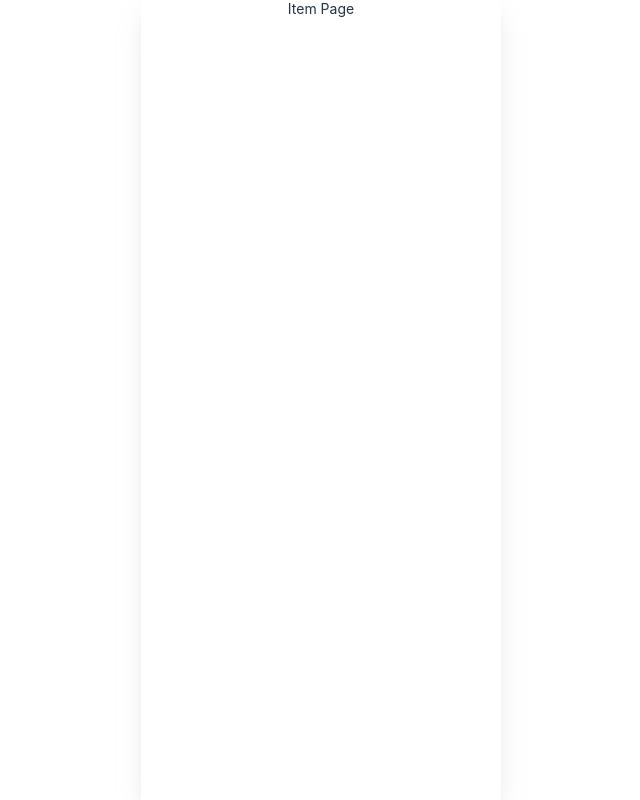
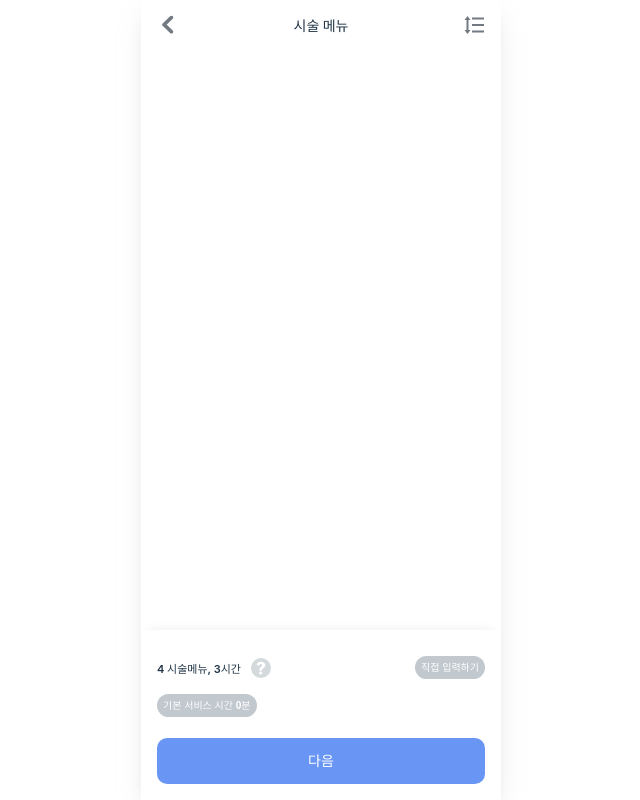
Before and after one commit to redcontroller/colavo-clone, a React (Vite) app in the folder colavo-app/: page /item in a window 1280 px wide. Shown: the whole page, without its empty margins (329-969 px from the left). Built offline with nearby package versions, Linux system fonts and the light colour scheme.

Commit message:
:sparkles: feat: Footer 컴포넌트 개발 (2)

```diff
--- a/colavo-app/src/AppStyle.tsx
+++ b/colavo-app/src/AppStyle.tsx
@@ -6,7 +6,7 @@ const GlobalStyle = createGlobalStyle`
 
     :root {
         font-size: 62.5%;
-        font-family: 'Inter', sans-serif;
+        font-family: Inter, sans-serif;
         color-scheme: light dark;
         color: rgba(255, 255, 255, 0.87);
         background-color: #242424;
--- a/colavo-app/src/components/common/Button/Button.tsx
+++ b/colavo-app/src/components/common/Button/Button.tsx
@@ -10,19 +10,33 @@ interface ButtonOptions {
     text?: string;
     color?: 'blue' | 'gray' | 'darkGray';
     disabled?: boolean;
-    type?: 'default' | 'mixed' | 'image' | 'icon';
+    type?: 'default' | 'mixed' | 'image';
     path?: string;
+    width?: number;
+    height?: number;
     onClick?: (even: React.MouseEvent<HTMLButtonElement>) => void;
 }
 
-const Button = ({ text, color, disabled=false, type='default', path, onClick }: ButtonOptions) => {
+const Button = ({
+    text,
+    color,
+    disabled=false,
+    type='default',
+    path,
+    width=50,
+    height=50,
+    onClick
+}: ButtonOptions) => {
 
     return (
         <Container>
-            { type==='image' || type==='icon' ? (
+            { type==='image' ? (
                     <StyledImg
                         className={`button_${type}`}
                         src={path}
+                        width={width}
+                        height={height}
+                        onClick={onClick}
                     />
                 ):(
                     <StyledButton
--- a/colavo-app/src/components/common/Button/ButtonStyle.tsx
+++ b/colavo-app/src/components/common/Button/ButtonStyle.tsx
@@ -20,16 +20,38 @@ const StyledButton = styled.button`
     }
 
     &.button_darkGray {
-        width: 7.2rem;
-        height: 2.1rem;
+        width: fit-content;
+        height: 100%;
+        height: fit-content;
+        margin: 5px 0px;
         color: var(--font-footer-tag-color);
         font-size: 1rem;
         font-weight: 600;
+        border-radius: 50rem;
         background-color: var(--bg-footer-tag-color);
     }
 `;
 
+interface StyledImgProps {
+    className?: string;
+    src?: string;
+    onClick?: (() => void)
+    |((even: React.MouseEvent<HTMLButtonElement>) => void);
+    width: number;
+    height: number;
+}
+
+const StyledImg = styled.img<StyledImgProps>`
+    display: inline-block;
+    width: ${props => (`${props.width}px` || '5rem')};
+    height: ${props => (`${props.height}px` || '5rem')};
+    padding: 0 10px;
+    cursor: pointer;
+`;
+
 const StyledSpan = styled.span`
+    display: inline-block;
+    padding: 0.3rem 0.6rem;
     position: relative;
     line-height: 1.7rem;
     vertical-align: top;
@@ -49,19 +71,6 @@ const StyledSpan = styled.span`
     }
 `;
 
-const StyledImg = styled.img`
-    display: inline-block;
-    width: 5rem;
-    height: 5rem;
-    padding: 0 10px;
-    cursor: pointer;
-
-    &.button_icon {
-        width: 2rem;
-        height: 2rem;
-    }
-`;
-
 const Container = styled.div`
     width: 100%;
     display: flex;
--- a/colavo-app/src/components/common/Footer/Footer.tsx
+++ b/colavo-app/src/components/common/Footer/Footer.tsx
@@ -1,8 +1,24 @@
 import { useState } from 'react';
-import { styled } from 'styled-components';
 import './FooterStyle.tsx';
 import Button from '../Button/Button';
 import icon_add from '../../../assets/icon/icon_add.svg';
+import icon_question from '../../../assets/icon/icon_question.svg';
+import {
+    DefaultTimeButton,
+    ItemAddButton,
+    TotalItem,
+    QuestionButton,
+    TotalDetailSpan,
+    TotalDetail,
+    TotalAmount,
+    MainText,
+    TotalInfo,
+    Wrapper,
+    FooterChild,
+    FooterTopButton,
+    DiscountWrapper,
+    StyledFooter,
+} from './FooterStyle.tsx';
 
 // interface AggregationData {
 //     totalAmount:number;
@@ -17,6 +33,7 @@ interface FooterInfo {
     // AggregationData?: AggregationData;
     text?: string;
     disabled?: boolean;
+    onClick?: (even: React.MouseEvent<HTMLButtonElement>) => void;
 }
 
 const Footer = ({ type, text, disabled = false }: FooterInfo) => {
@@ -25,6 +42,7 @@ const Footer = ({ type, text, disabled = false }: FooterInfo) => {
     const countItems:number = 4;
     const sumDiscount:number = -14500;
     const countDiscounts:number = 2;
+    const sumTime = 3;
     const [isButton] = useState(
         // false
         type === 'discount' ? true : disabled
@@ -38,30 +56,59 @@ const Footer = ({ type, text, disabled = false }: FooterInfo) => {
                         <Button
                             type='image'
                             path={icon_add}
-                            onClick={() => alert('준비중입니다.')}
+                            onClick={() => alert("준비중입니다.")}
                         />
                     </FooterTopButton>
-                    <Child>
+                    <FooterChild>
                         할인을 선택하세요(여러 개 선택가능)
-                    </Child>
+                    </FooterChild>
                 </DiscountWrapper>
             ):type === 'cart' ? (
-                null
+                <Wrapper>
+                    <TotalInfo>
+                        <MainText>합계</MainText>
+                        <TotalAmount>{`${totalAmount.toLocaleString()}원`}</TotalAmount>
+                    </TotalInfo>
+                    <TotalDetail>
+                        {`${sumItems.toLocaleString()}원 (${countItems} 시술메뉴)`}
+                        <TotalDetailSpan className='detail_pink'>
+                            {` ${sumDiscount.toLocaleString()}원 (${countDiscounts} 할인)`}
+                        </TotalDetailSpan>
+                    </TotalDetail>
+                </Wrapper>
             ):(
-                <TotalInfo>
-                    <MainText>합계</MainText>
-                    <TotalAmount>{`${totalAmount.toLocaleString()}원`}</TotalAmount>
-                    <TotalDetail>
-                        {`
-                        ${sumItems.toLocaleString()}원 (${countItems} 시술메뉴)
-                        `}
-                        <TotalDetail className='detail_pink'>
-                            {`
-                                ${sumDiscount.toLocaleString()} (${countDiscounts} 할인)
-                            `}
-                        </TotalDetail>
-                    </TotalDetail>
-                </TotalInfo>
+                <Wrapper>
+                    <TotalInfo>
+                        <TotalItem>
+                            <FooterChild>
+                                {countItems} 시술메뉴, {sumTime}시간
+                            </FooterChild>
+                            <QuestionButton>
+                                <Button
+                                    type='image'
+                                    width={20}
+                                    height={20}
+                                    path={icon_question}
+                                    onClick={() => alert("준비중입니다.")}
+                                />
+                            </QuestionButton>
+                        </TotalItem>
+                        <ItemAddButton>
+                            <Button
+                                color='darkGray'
+                                text='직접 입력하기'
+                                onClick={() => alert("준비중입니다.")}
+                            />
+                        </ItemAddButton>
+                    </TotalInfo>
+                        <DefaultTimeButton>
+                            <Button
+                                color='darkGray'
+                                text='기본 서비스 시간 0분'
+                                onClick={() => alert("준비중입니다.")}
+                            />
+                        </DefaultTimeButton>
+                </Wrapper>
                 )}
             <Button
                 text={text}
@@ -72,57 +119,4 @@ const Footer = ({ type, text, disabled = false }: FooterInfo) => {
     );
 };
 
-const StyledFooter = styled.footer`
-    display: flex;
-    flex-direction: column;
-    justify-content: space-between;
-    gap: 1.6rem;
-    width: 36rem;
-    height: fit-content;
-    position: fixed;
-    bottom: 0;
-    padding: 1.6rem;
-    box-sizing: border-box;
-    box-shadow: 0px -5px 10px -7px rgba(128, 128, 128, .2);
-
-    /* background-color: skyblue; */
-`;
-
-const DiscountWrapper = styled.div`
-    &.footer_discount {
-        position: relative;
-    }
-`;
-
-const FooterTopButton = styled.div`
-    width: 50px;
-    height: 50px;
-    position: absolute;
-    right: 0;
-    top: calc(-2.5rem + -1.6rem);
-`;
-
-const Child = styled.p`
-    text-align: left;
-    font-weight: 600;
-    font-size: 1.1rem;
-    letter-spacing: -3%;
-`;
-
-
-
-
-
-const TotalInfo = styled.div`
-    width: 100%;
-`;
-const MainText = styled.h2``;
-const TotalAmount = styled.p``;
-const TotalDetail = styled.p`
-    color: var(--font-discount-detail-color);
-    &.detail_pink {
-        color: var(--font-discount-color);
-    }
-`;
-
 export default Footer;
--- a/colavo-app/src/components/common/Footer/FooterStyle.tsx
+++ b/colavo-app/src/components/common/Footer/FooterStyle.tsx
@@ -0,0 +1,97 @@
+import { styled } from 'styled-components';
+
+const StyledFooter = styled.footer`
+    display: flex;
+    flex-direction: column;
+    justify-content: space-between;
+    gap: 1.6rem;
+    width: 36rem;
+    height: fit-content;
+    position: fixed;
+    bottom: 0;
+    padding: 1.6rem;
+    box-sizing: border-box;
+    box-shadow: 0px -5px 10px -7px rgba(128, 128, 128, .2);
+`;
+
+const DiscountWrapper = styled.div`
+    &.footer_discount {
+        position: relative;
+    }
+`;
+
+const FooterTopButton = styled.div`
+    width: 5rem;
+    height: 5rem;
+    position: absolute;
+    right: 0;
+    top: calc(-2.5rem + -1.6rem);
+`;
+
+const FooterChild = styled.h2`
+    text-align: left;
+    font-weight: 600;
+    font-size: 1.1rem;
+    letter-spacing: -3%;
+    margin: auto 0;
+`;
+
+const Wrapper = styled.div``;
+
+const TotalInfo = styled.div`
+    display: flex;
+    justify-content: space-between;
+    margin: 0.5rem 0;
+`;
+const MainText = styled.h2`
+    font-family: Inter;
+    font-weight: 600;
+    color: var(--font-aggr-color);
+    font-size: 1.2rem;
+    margin: 1rem 0;
+`;
+const TotalAmount = styled.p`
+    font-weight: bolder;
+    display: flex;
+    place-items: center;
+`;
+const TotalDetail = styled.p`
+    letter-spacing: -3%;
+    text-align: end;
+    color: var(--font-discount-detail-color);
+`;
+const TotalDetailSpan = styled.span`
+    color: var(--font-discount-color);
+`;
+
+const QuestionButton = styled.div`
+    margin: auto;
+`;
+
+const TotalItem = styled.div`
+    display: flex;
+    place-content: center;
+`;
+
+const ItemAddButton = styled.div``;
+
+const DefaultTimeButton = styled.div`
+    width: fit-content;
+`;
+
+export {
+    DefaultTimeButton,
+    ItemAddButton,
+    TotalItem,
+    QuestionButton,
+    TotalDetailSpan,
+    TotalDetail,
+    TotalAmount,
+    MainText,
+    TotalInfo,
+    Wrapper,
+    FooterChild,
+    FooterTopButton,
+    DiscountWrapper,
+    StyledFooter,
+}
--- a/colavo-app/src/components/common/Header/Header.tsx
+++ b/colavo-app/src/components/common/Header/Header.tsx
@@ -13,8 +13,10 @@ export interface UserInfo {
     reserved: string;
 }
 
+export type PageType = 'cart' | 'item' | 'discount';
+
 interface HeaderOptions {
-    type: 'cart' | 'item' | 'discount';
+    type: PageType;
     info?: UserInfo;
     text?: string;
     leftChild: JSX.Element;
--- /dev/null
+++ b/colavo-app/src/hooks/usePageTitle.ts
@@ -0,0 +1,11 @@
+import { useEffect } from "react";
+
+const usePageTitle = (title:string) => {
+    useEffect(() => {
+        // 관례상 DOM 요소를 저장하는 변수에는 달러 기호($)를 써준다.
+        const $title = document.getElementsByTagName('title')[0];
+        $title.innerText = title;
+    }, [title]);
+};
+
+export default usePageTitle;
--- /dev/null
+++ b/colavo-app/src/hooks/useUrlLastSegment.ts
@@ -0,0 +1,11 @@
+import { useLocation } from "react-router-dom";
+import { PageType } from "../components/common/Header/Header";
+
+
+export default function useLastSegment ():PageType {
+    const location = useLocation();
+    const currentUrl = location.pathname;
+    const lastSegment = (currentUrl.split('/').pop() || 'cart') as PageType ;
+
+    return lastSegment;
+}
--- a/colavo-app/src/pages/Discount.tsx
+++ b/colavo-app/src/pages/Discount.tsx
@@ -14,7 +14,9 @@ const Discount = () => {
                 text='할인 메뉴'
                 leftChild={
                     <Button
-                        type='icon'
+                        type="image"
+                        width={20}
+                        height={20}
                         path={icon_back}
                         onClick={() => nav(-1)}
                     />
--- a/colavo-app/src/pages/Item.tsx
+++ b/colavo-app/src/pages/Item.tsx
@@ -1,10 +1,47 @@
-import React from "react";
+import { useNavigate } from "react-router-dom";
+import Header from "../components/common/Header/Header";
+import Button from "../components/common/Button/Button";
+import icon_back from "../assets/icon/icon_back.svg";
+import icon_drag_drop from "../assets/icon/icon_drag_drop.svg"
+import useLastSegment from "../hooks/useUrlLastSegment";
+import usePageTitle from "../hooks/usePageTitle";
+import Footer from "../components/common/Footer/Footer";
 
 const Item = () => {
+    const nav = useNavigate();
+    const lastSegment = useLastSegment();
+    usePageTitle(`콜라보살롱: 시술 메뉴`);
+
     return (
-        <div>
-            Item Page
-        </div>
+        <>
+            <Header
+                type={lastSegment}
+                text="시술 메뉴"
+                leftChild={
+                    <Button
+                        type="image"
+                        width={20}
+                        height={20}
+                        path={icon_back}
+                        onClick={() => nav(-1)}
+                    />
+                }
+                rightChild={
+                    <Button
+                        type="image"
+                        width={20}
+                        height={20}
+                        path={icon_drag_drop}
+                        onClick={() => alert("준비중입니다.")}
+                    />
+                }
+            />
+            <main></main>
+            <Footer
+                type={lastSegment}
+                text="다음"
+            />
+        </>
     );
 };
 
```
Also changed, not shown: colavo-app/src/pages/Test.tsx (+14 -6 lines).
